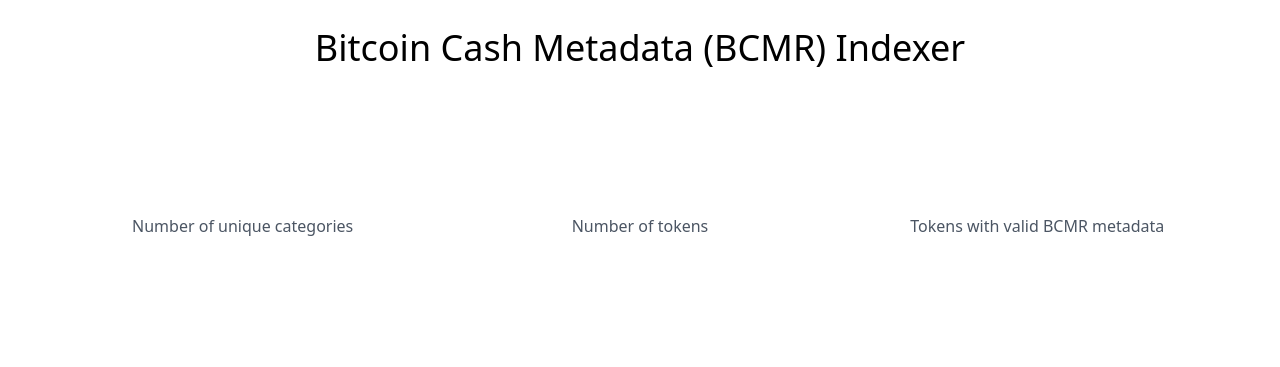
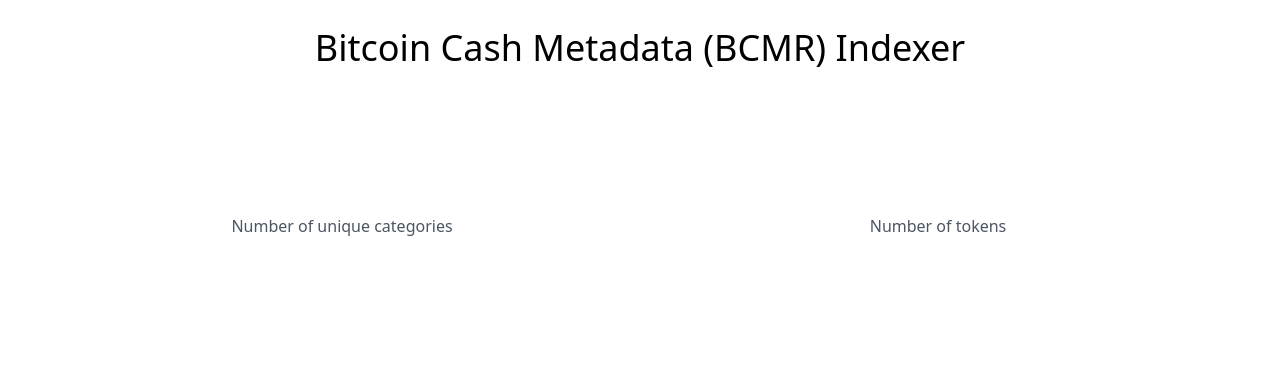
Before and after one commit to paytaca/bcmr-indexer, a Django app: template bcmr_main/templates/bcmr_main/home.html in a window 1280 px wide. Shown: the top 367 px of the page. Run offline with Django 3.2, Linux system fonts and the light colour scheme; the template is opened without the code that fills it, so the values that code supplies are empty; parts of the project's set-up code (start-up, migrations or seed data) failed here and were passed over; some libraries are stand-ins or nearby versions.

Commit message:
Removed the count of tokens with valid metadata in home page

```diff
--- a/bcmr_main/templates/bcmr_main/home.html
+++ b/bcmr_main/templates/bcmr_main/home.html
@@ -13,7 +13,7 @@
 
             <div class="bg-white py-24 sm:py-32">
                 <div class="mx-auto max-w-7xl px-6 lg:px-8">
-                  <dl class="grid grid-cols-1 gap-x-8 gap-y-16 text-center lg:grid-cols-3">
+                  <dl class="grid grid-cols-1 gap-x-8 gap-y-16 text-center lg:grid-cols-2">
                     <div class="mx-auto flex max-w-xs flex-col gap-y-4">
                       <dt class="text-base leading-7 text-gray-600">Number of unique categories</dt>
                       <dd class="order-first text-3xl font-semibold tracking-tight text-gray-900 sm:text-5xl">{{ categories|intcomma }}</dd>
@@ -22,10 +22,6 @@
                       <dt class="text-base leading-7 text-gray-600">Number of tokens</dt>
                       <dd class="order-first text-3xl font-semibold tracking-tight text-gray-900 sm:text-5xl">{{ tokens|intcomma }}</dd>
                     </div>
-                    <div class="mx-auto flex max-w-xs flex-col gap-y-4">
-                      <dt class="text-base leading-7 text-gray-600">Tokens with valid BCMR metadata</dt>
-                      <dd class="order-first text-3xl font-semibold tracking-tight text-gray-900 sm:text-5xl">{{ valid_tokens|intcomma }}</dd>
-                    </div>
                   </dl>
                 </div>
               </div>
```
